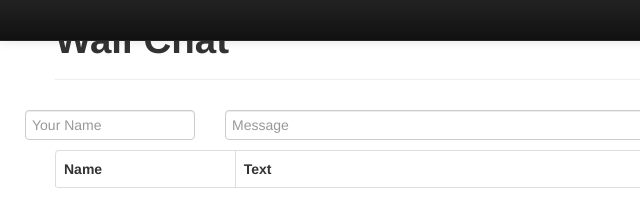
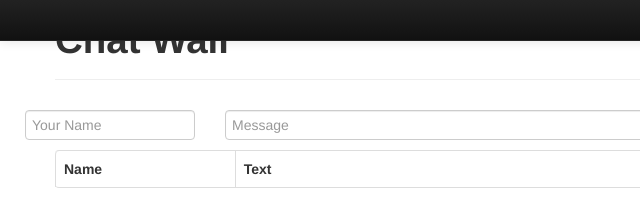
Before and after one commit to beautifullife/node-chat, a website: page client/index.html in a window 1280 px wide. Shown: the full height of the page, 0-640 px from the left. Drawn offline with nearby package versions, Linux system fonts and the light colour scheme; no server answers.

Commit message:
modified:   client/index.html

```diff
--- a/client/index.html
+++ b/client/index.html
@@ -57,7 +57,7 @@
         </div>
       </div>
       <div class="page-header">
-        <h1>Wall Chat</h1>
+        <h1>Chat Wall</h1>
       </div>
       <div class="row">
 
```
